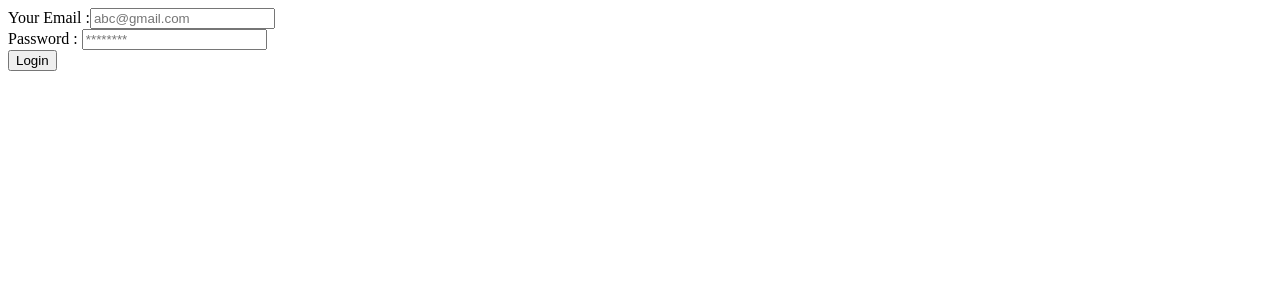
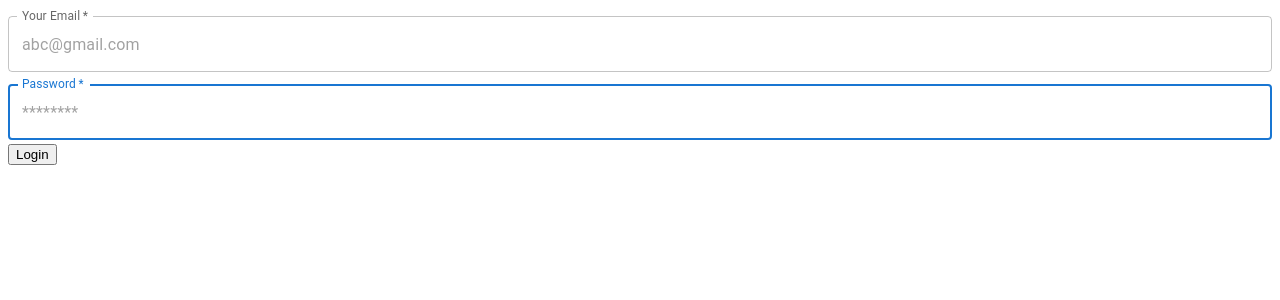
Before and after one commit to JavaScriptForEverything/shop-next-ts-graphql, a Next.js app: page /login in a window 1280 px wide. Shown: the top 300 px of the page. Built offline with nearby package versions, Linux system fonts and the light colour scheme.

Commit message:
completely handle dynamic login form by typescript

```diff
--- a/pages/login.tsx
+++ b/pages/login.tsx
@@ -1,15 +1,26 @@
+import { useState } from 'react'
+import { useMutation } from '@apollo/client'
+
 import { MUTATION_LOGIN } from '@/graphql/query/user'
 import { UserDocument } from '@/shared/types/user'
-import { useMutation } from '@apollo/client'
-import { useState } from 'react'
 
-// const inputItems = [
-// 	{
-// 		name: 'email',
-// 		label: 'Your Email',
-// 		type: 'email',
-// 	}
-// ]
+import { TextField } from '@mui/material'
+
+
+const inputItems = [
+	{
+		name: 'email',
+		type: 'email',
+		label: 'Your Email',
+		placeholder: 'abc@gmail.com',
+	},
+	{
+		name: 'password',
+		type: 'password',
+		label: 'Password',
+		placeholder: '********',
+	},
+]
 
 type FieldsState = {
 	email: string
@@ -27,22 +38,42 @@ type LoginVariables = {
 	input: FieldsState
 }
 
+type TempObj = {
+	[key: string]: string
+}
+const isFormValid = (fields: FieldsState, setFieldsError: React.Dispatch<React.SetStateAction<TempObj>>) => {
+	const tempObj: TempObj = {}
+
+	Object.keys(fields).forEach(field => {
+		if(!fields[field as keyof FieldsState]) tempObj[field] = `'${field}' is emapty`
+	})
+	setFieldsError(tempObj)
+
+	return Object.values(tempObj).every( item => item == '' )
+}
+
 const Login = () => {
 	const [ fields, setFields ] = useState<FieldsState>(loginFields)
+	const [ fieldsError, setFieldsError ] = useState<TempObj>(loginFields)
+
 	const [ loginUser, { data, error } ] = useMutation<LoginMutationState, LoginVariables>(MUTATION_LOGIN)
 
+	const handleChange = (field: string ) => (evt: React.ChangeEvent<HTMLInputElement>) => {
+		setFields({ ...fields, [field]: evt.target.value })
+	}
 	const handleSubmit = async(evt: React.FormEvent<HTMLFormElement>) => {
 		evt.preventDefault()
+		if(!isFormValid(fields, setFieldsError)) return
 
-		// // console.log(fields)
-		// // addUser({ variables: {input: { email: 'abc', password: 'asdf' } } })
-		// loginUser({ variables: { input: fields } })
-		// setFields(loginFields)
+		// return console.log(fields)
+
 
 
 		try {
+			// addUser({ variables: {input: { email: 'abc', password: 'asdf' } } })
 			const result = await loginUser({ variables: { input: fields } })
-			console.log(result)
+			setFields(loginFields)
+			// console.log(result)
 		} catch (err) {
 			console.log(err)
 		}
@@ -50,14 +81,59 @@ const Login = () => {
 
 	}
 
-	const handleChange = (field: string ) => (evt: React.ChangeEvent<HTMLInputElement>) => {
-		setFields({ ...fields, [field]: evt.target.value })
-	}
 
 	return (
 		<>
-			<form onSubmit={handleSubmit}>
-				<div>
+			<form noValidate onSubmit={handleSubmit} >
+				{inputItems.map(({ name, label, placeholder, type }) => (
+					<TextField key={name}
+						label={label}
+						placeholder={placeholder}
+						InputLabelProps={{ shrink: true }}
+						required
+						fullWidth
+						autoFocus
+						margin='dense'
+
+						type={type}
+						value={fields[name as keyof FieldsState]} 					// method-1: geting type with type
+						// value={fields[name as keyof typeof fields]} 			// method-2: geting type from value
+						onChange={handleChange(name)}
+
+						// error={!!fieldsError[name]}
+						// error={!!fieldsError[name as keyof FieldsState]}
+						error={!!fieldsError[name as keyof typeof fieldsError]}
+						helperText={fieldsError[name as keyof typeof fieldsError]}
+					/>
+				))}
+
+
+
+				{/* {inputItems.map(({ name, type, label, placeholder }) => (
+					<div key={name}>
+						<div style={{ display: 'flex', gap: 24 }}>
+							<label htmlFor={name}>{label}</label>
+							<div style={{ display: 'flex', flexDirection: 'column' }}>
+								<input
+									id={name}
+									placeholder={placeholder}
+									type={name}
+									value={fields[name as keyof FieldsState]}
+							// 	value={fields[name as keyof typeof fields]}
+									onChange={handleChange(name)}
+								/>
+								{fieldsError[name as keyof typeof fieldsError] && ( <small style={{ color: 'red' }} >
+									{fieldsError[name as keyof typeof fieldsError]}
+									</small>
+								)}
+							</div>
+						</div>
+
+					</div>
+				))} */}
+
+
+				{/* <div>
 					<label htmlFor='email'>Your Email :</label>
 					<input
 						id='email'
@@ -77,7 +153,7 @@ const Login = () => {
 						value={fields.password}
 						onChange={handleChange('password')}
 					/>
-				</div>
+				</div> */}
 
 				<button type='submit'>Login</button>
 			</form>
```
Also changed, not shown: pages/demo.tsx (added, +36 -0 lines), pages/index.tsx (+19 -2 lines), playground/test.js (deleted, +0 -8 lines), playground/test.ts (+78 -4 lines), 1 other file (tests, documents, lock files or other folders).
